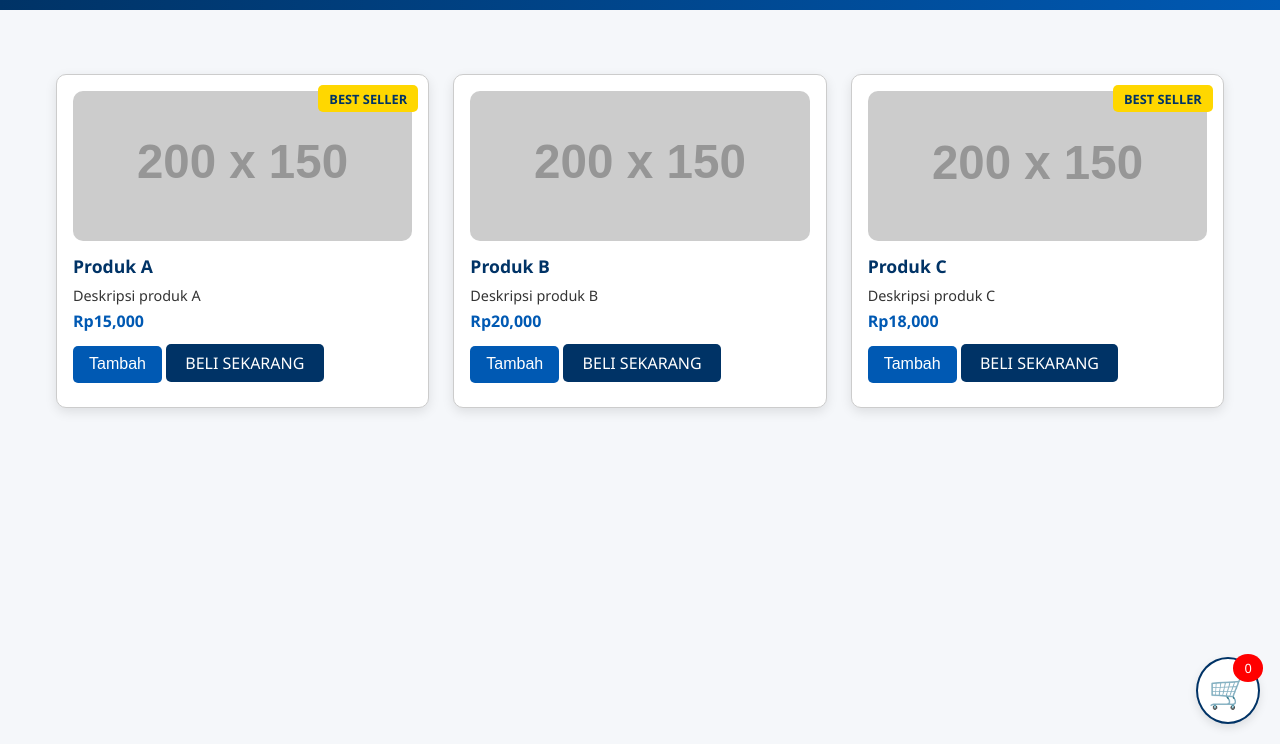
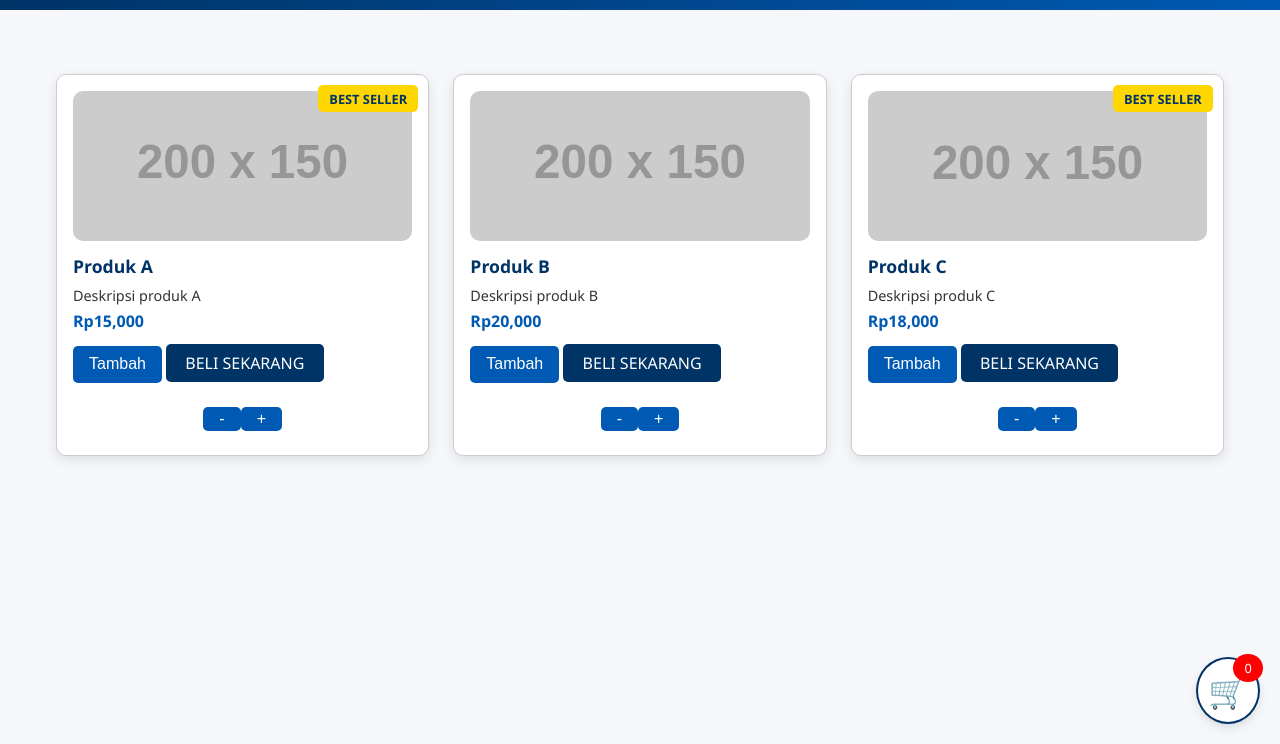
Before and after one commit to bigcatminebot/vlonlineshop, a plain HTML site: page index.html in a window 1280 px wide. Shown: the part 56-800 px from the top of the page. Drawn offline with Linux system fonts and the light colour scheme; placeholder pictures from the web are drawn by us.

Commit message:
Update index.html

```diff
--- a/index.html
+++ b/index.html
@@ -84,13 +84,15 @@
       border-radius: 10px;
       box-shadow: 0 4px 12px rgba(0,0,0,0.1);
       padding: 1rem;
-      transition: transform 0.3s ease;
+      transition: transform 0.3s ease, box-shadow 0.3s ease, border 0.3s ease;
       overflow: hidden;
-      border: 1px solid #ccc; /* Perkecil border produk */
+      border: 1px solid #ccc;
     }
 
     .product:hover {
       transform: translateY(-5px);
+      box-shadow: 0 8px 24px rgba(0, 0, 0, 0.2);
+      border: 2px solid #0059b3;
     }
 
     .product img {
@@ -126,15 +128,9 @@
       cursor: pointer;
       margin: 0.5rem 0;
       font-size: 1rem;
-      transition: background 0.3s ease;
     }
 
-    .product button:disabled {
-      opacity: 0.5;
-      cursor: not-allowed;
-    }
-
-    .product button:hover:enabled {
+    .product button:hover {
       background: #003366;
     }
 
@@ -148,7 +144,6 @@
       text-align: center;
       margin-top: 0.5rem;
       font-size: 1rem;
-      transition: background 0.3s ease;
     }
 
     .product .buy-now:hover {
@@ -227,10 +222,9 @@
       border: none;
       border-radius: 10px;
       cursor: pointer;
-      transition: background-color 0.3s ease, opacity 0.3s;
     }
 
-    .cart-popup button#checkout-btn:hover:enabled {
+    .cart-popup button#checkout-btn:hover {
       background-color: #003f7f;
     }
 
@@ -271,20 +265,20 @@
       background-color: #f5f7fa;
     }
 
-    /* Button + and - untuk keranjang */
+    /* Button + dan - untuk keranjang */
     .quantity-btn {
       display: inline-flex;
       align-items: center;
       justify-content: center;
       background: #f5f7fa;
-      border-radius: 5px;
-      padding: 0.3rem 0.6rem;
+      border-radius: 50%;
+      padding: 0.2rem 0.4rem;
       cursor: pointer;
-      font-size: 1.1rem;
+      font-size: 1.2rem;
       color: #003366;
       margin: 0 0.3rem;
-      min-width: 28px;
-      height: 28px;
+      min-width: 24px;
+      height: 24px;
       line-height: 1;
       text-align: center;
     }
@@ -293,6 +287,13 @@
       background: #ececec;
     }
 
+    /* Layout untuk tombol + dan - bersebelahan */
+    .quantity-controls {
+      display: flex;
+      justify-content: center;
+      align-items: center;
+      margin-top: 0.5rem;
+    }
   </style>
 </head>
 <body>
@@ -344,6 +345,10 @@
           <p class="price">Rp${p.price.toLocaleString()}</p>
           <button onclick="addToCart(${p.id})">Tambah</button>
           <a href="https://example.com/${p.id}" class="buy-now">BELI SEKARANG</a>
+          <div class="quantity-controls">
+            <button class="quantity-btn" onclick="removeFromCart(${p.id})">-</button>
+            <button class="quantity-btn" onclick="addToCart(${p.id})">+</button>
+          </div>
         `;
         container.appendChild(item);
       });
@@ -417,9 +422,12 @@
       renderProducts(filtered);
     }
 
-    renderProducts();
-    renderCart();
-    updateCartIcon();
-  </script>
+    renderProducts
+();
+renderCart();
+updateCartIcon();
+</script>
+
 </body>
+
 </html>
```
